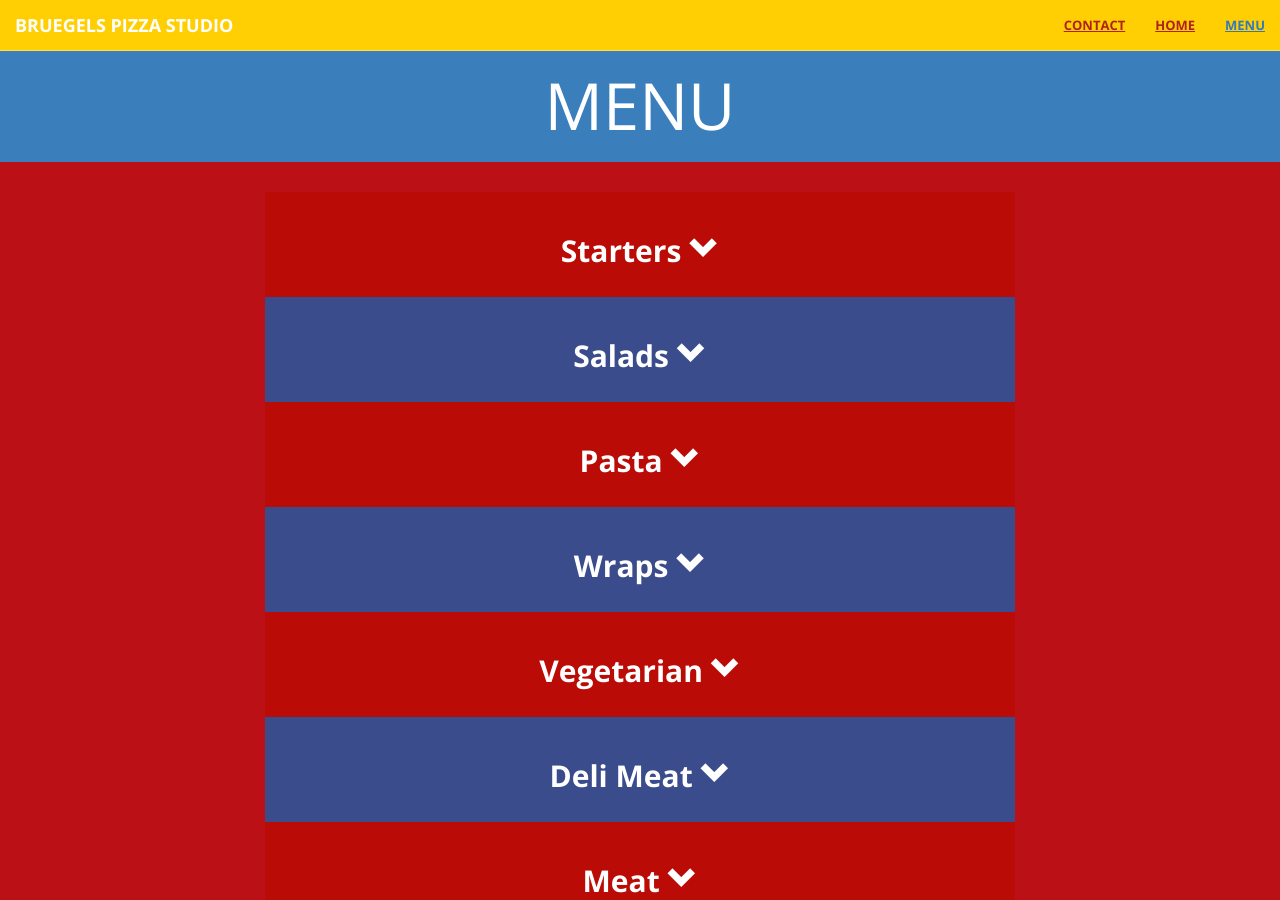
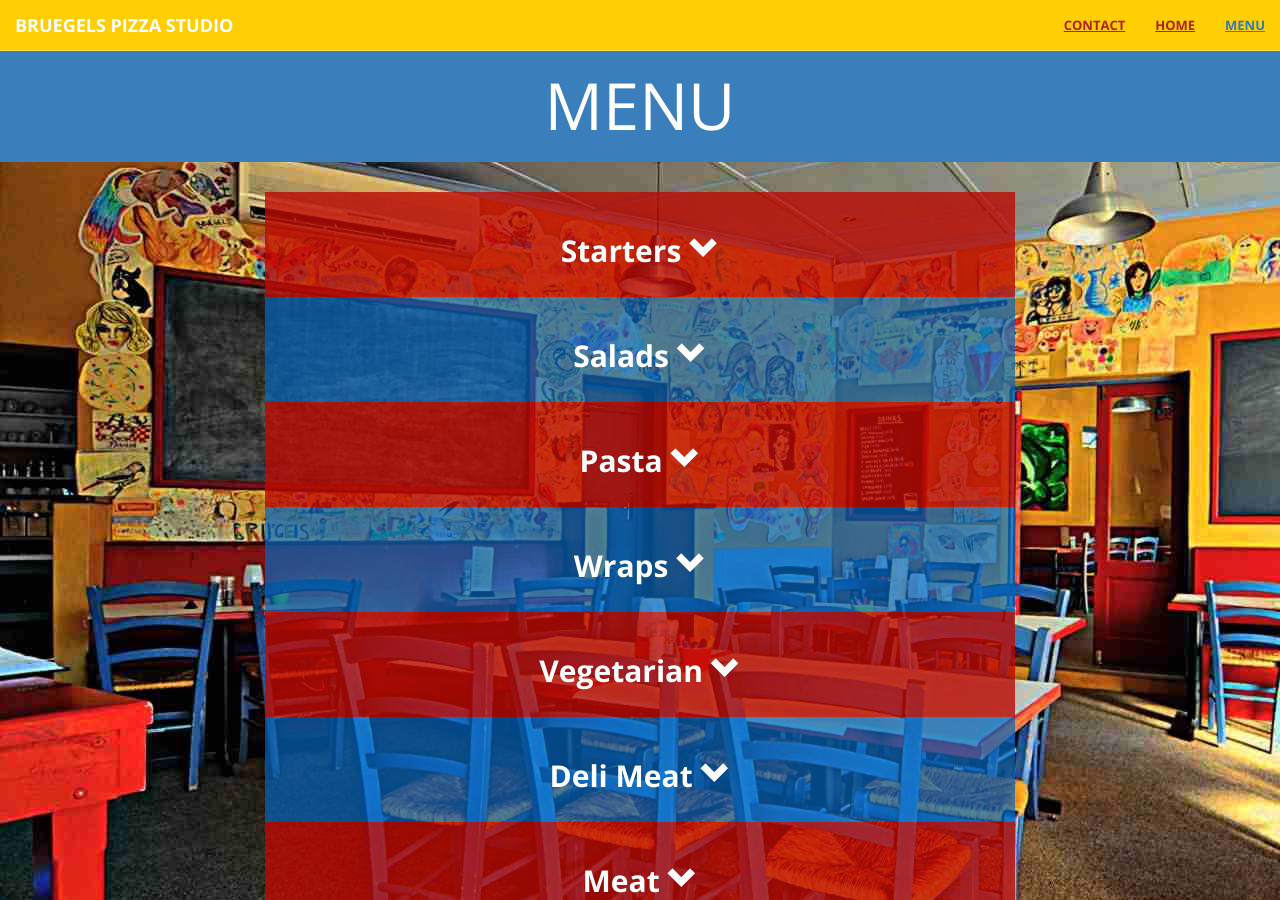
Before and after one commit to bruegelspizza/bruegelspizza.github.io, a Jekyll site: the page built from menu.html, in a window 1280 px wide and 900 px high. Built offline with Jekyll 4.4.1, drawn with Linux system fonts in a browser that asks for light colours.

Commit message:
added bg to menu

```diff
--- a/menu.html
+++ b/menu.html
@@ -3,6 +3,7 @@
 permalink: "/menu/"
 layout: page
 navigation_weight: 4
+bgimage: header.jpg
 ---
 
 <div class="container">
```
